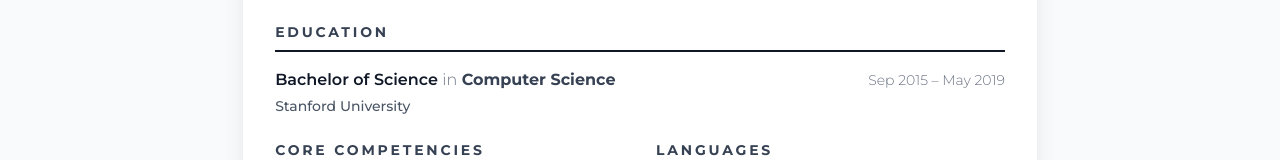
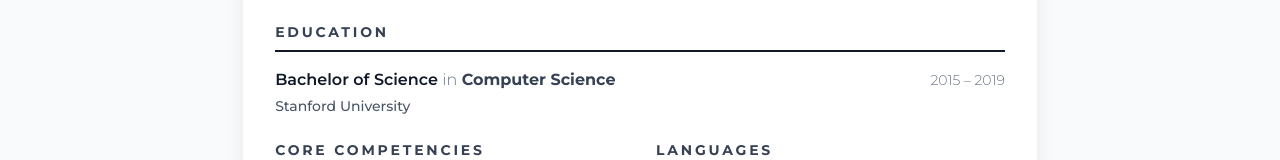
Before and after one commit to Kris1027/cv-builder, a React (Vite) app: page /templates/business in a window 1280 px wide. Shown: the part 751-911 px from the top of the page. Built offline with nearby package versions, Linux system fonts and the light colour scheme.

Commit message:
fix: display only year for education dates in CV templates

```diff
--- a/src/components/templates/business-template.tsx
+++ b/src/components/templates/business-template.tsx
@@ -89,7 +89,7 @@
                       <span className="text-gray-900">{edu.degree}</span> <span className="text-gray-500 font-light">in</span> <span className="font-bold text-gray-700">{edu.field}</span>
                     </h3>
                     <span className="text-sm text-gray-500 font-light">
-                      {formatDate(edu.startDate)} – {formatDate(edu.endDate)}
+                      {formatYear(edu.startDate)} – {formatYear(edu.endDate)}
                     </span>
                   </div>
                   <p className="text-sm text-gray-600 font-medium">{edu.institution}</p>
@@ -161,3 +161,9 @@
                   'Jul', 'Aug', 'Sep', 'Oct', 'Nov', 'Dec'];
   return `${months[parseInt(month) - 1]} ${year}`;
 }
+
+function formatYear(dateString: string): string {
+  if (!dateString) return '';
+  const [year] = dateString.split('-');
+  return year;
+}
--- a/src/components/templates/modern-template.tsx
+++ b/src/components/templates/modern-template.tsx
@@ -106,7 +106,7 @@
                         {edu.field}
                       </h3>
                       <p className="text-gray-700">
-                        {formatDate(edu.startDate)} - {formatDate(edu.endDate)} | {edu.institution}
+                        {formatYear(edu.startDate)} - {formatYear(edu.endDate)} | {edu.institution}
                       </p>
                       {edu.description && (
                         <p className="text-gray-700 text-sm mt-2">{edu.description}</p>
@@ -188,3 +188,9 @@
                   'July', 'August', 'September', 'October', 'November', 'December'];
   return `${months[parseInt(month) - 1]} ${year}`;
 }
+
+function formatYear(dateString: string): string {
+  if (!dateString) return '';
+  const [year] = dateString.split('-');
+  return year;
+}
--- a/src/components/templates/veterinary-template.tsx
+++ b/src/components/templates/veterinary-template.tsx
@@ -105,7 +105,7 @@
                       </h3>
                       <p className="text-gray-700 font-medium">{edu.institution}</p>
                       <p className="text-sm text-gray-500">
-                        {formatDate(edu.startDate)} - {formatDate(edu.endDate)}
+                        {formatYear(edu.startDate)} - {formatYear(edu.endDate)}
                       </p>
                       {edu.description && (
                         <p className="text-sm text-gray-600 mt-2">{edu.description}</p>
@@ -203,3 +203,9 @@
                   'Jul', 'Aug', 'Sep', 'Oct', 'Nov', 'Dec'];
   return `${months[parseInt(month) - 1]} ${year}`;
 }
+
+function formatYear(dateString: string): string {
+  if (!dateString) return '';
+  const [year] = dateString.split('-');
+  return year;
+}
```
